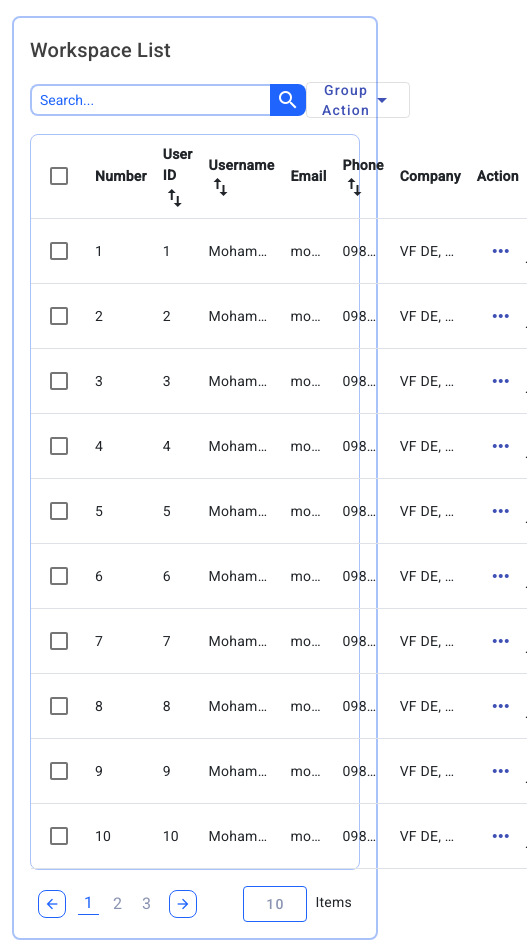
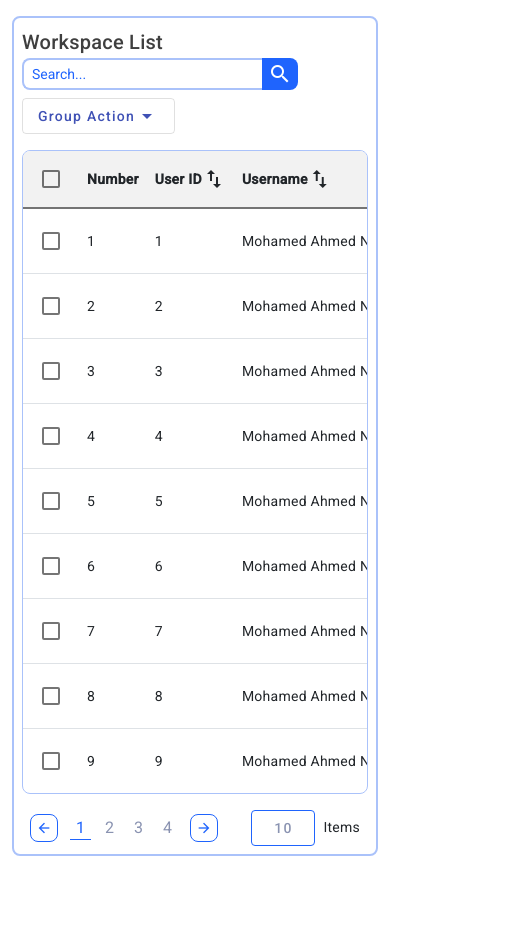
Before and after one commit to mamarezakh78/dynamic-grid, an Angular app: page / in a window 390 px wide. Shown: the whole page, 527 px wide, since content can reach past the window. After the commit the page ends 860 px from the top, so only its background shows below. Built offline with nearby package versions, Linux system fonts and the light colour scheme.

Commit message:
[feat] Grid: sticky header and footer of table and responsive

```diff
--- a/src/app/grid/grid.component.css
+++ b/src/app/grid/grid.component.css
@@ -6,9 +6,10 @@
 }
 
 .grid-container {
-    padding: 1rem;
+    padding: 0.5rem;
     border: 2px solid var(--border-color);
     border-radius: 0.5rem;
+    overflow-y: auto;
 }
 
 .title {
@@ -23,19 +24,14 @@
 .table-container {
     border: 1px solid var(--border-color);
     border-radius: 0.5rem;
-    min-height: 630px;
+    height: calc(100% - 160px);
+    max-height: calc(100vh - 200px);
 }
 
 .table-container>table>thead>tr>th,
 .table-container>table>tbody>tr>td {
     vertical-align: middle;
-}
-
-.table-container>table>tbody>tr>td {
     white-space: nowrap;
-    overflow: hidden;
-    max-width: 10px;
-    text-overflow: ellipsis;
 }
 
 .sortable-column {
@@ -46,3 +42,11 @@
 .sortable-column>span {
     vertical-align: middle;
 }
+
+thead {
+    position: sticky;
+    top: 0;
+    z-index: 1;
+    background-color: #f2f2f2;
+    border-bottom: 2px solid #747474;
+}
--- a/src/app/grid/grid.component.html
+++ b/src/app/grid/grid.component.html
@@ -1,10 +1,10 @@
-<section class="grid-container">
+<section class="grid-container h-100">
 
     <!-- Title -->
-    <h2 class="title">{{gridTitle}}</h2>
+    <h2 class="title m-0">{{gridTitle}}</h2>
 
     <!-- Top Tools -->
-    <section class="top-tools-container">
+    <section class="top-tools-container flex-wrap gap-2">
 
         <!-- Search -->
         <ng-container *ngIf="hasSearch">
@@ -35,7 +35,7 @@
     </section>
 
     <!-- Table  ------------------------------------------------------------------------------------------>
-    <section class="table-container mt-3">
+    <section class="table-container mt-3 overflow-auto">
 
         <table class="table table-hover m-0">
 
@@ -55,14 +55,14 @@
                     <!-- Columns -->
                     <th class="column" *ngFor="let column of columns"
                         [class.sortable-column]="column.hasSort"
-                        (click)="sort(column)">
+                        (click)="onColumnHeaderClick(column)">
 
                         <!-- Label -->
                         <span>{{column.label}}</span>
 
                         <!-- Sort Icon -->
                         <span *ngIf="column.hasSort" class="material-icons">
-                            {{(getSortedColumnKey == column.key) ? (getSortDirection == 'asc' ? 'arrow_drop_up' : 'arrow_drop_down') : 'import_export'}}
+                            {{getSortedColumnKey == column.key ? (getSortDirection == 'asc' ? 'arrow_drop_up' : 'arrow_drop_down') : 'import_export'}}
                         </span>
                     </th>
                 </tr>
@@ -115,7 +115,7 @@
         </table>
     </section>
 
-    <section class="mt-3">
+    <section class="mt-3 position-sticky bottom-0 bg-white">
         <ng-container *ngIf="dataCount">
 
             <paginator [dataLength]="dataCount"
--- a/src/app/grid/grid.component.ts
+++ b/src/app/grid/grid.component.ts
@@ -27,7 +27,7 @@ import { Destoryable } from '../tools/destroyable';
         Destoryable
     ]
 })
-export class GridComponent extends Destoryable implements OnInit, AfterViewInit {
+export class GridComponent extends Destoryable implements AfterViewInit {
 
     @Input() gridTitle: string = "Title";
 
@@ -70,9 +70,6 @@ export class GridComponent extends Destoryable implements OnInit, AfterViewInit
     }
     public get getSortDirection(): 'asc' | 'desc' {
         return this.sortDirection;
-    }
-
-    ngOnInit(): void {
     }
 
     ngAfterViewInit() {
@@ -227,7 +224,7 @@ export class GridComponent extends Destoryable implements OnInit, AfterViewInit
         this.getFirstPage();
     }
 
-    sort(column: Column) {
+    onColumnHeaderClick(column: Column) {
         if (!column.hasSort) {
             return
         }
--- a/src/app/services/sample.service.ts
+++ b/src/app/services/sample.service.ts
@@ -18,7 +18,7 @@ export class SampleService {
 
     private generateSampleUserData() {
 
-        for (let i = 0; i < 27; i++) {
+        for (let i = 0; i < 33; i++) {
             const user: IUser = {
                 userId: i + 1,
                 username: "Mohamed Ahmed Nooh",
```
